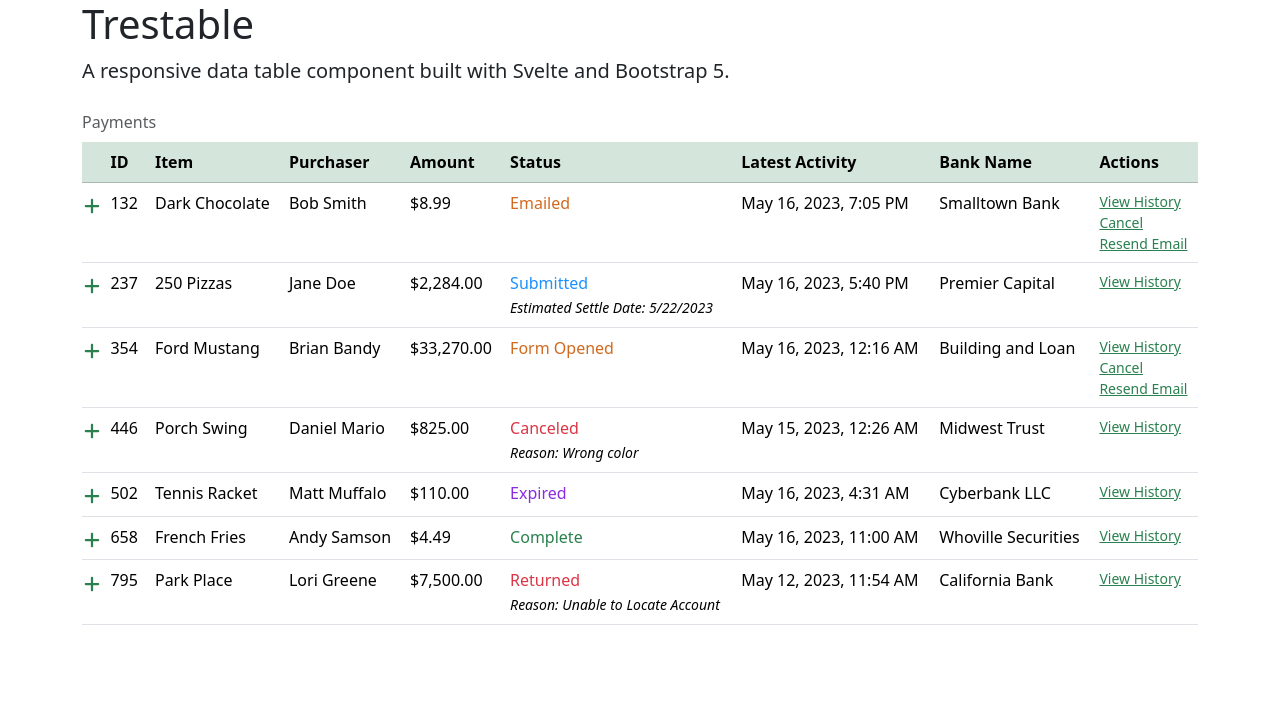
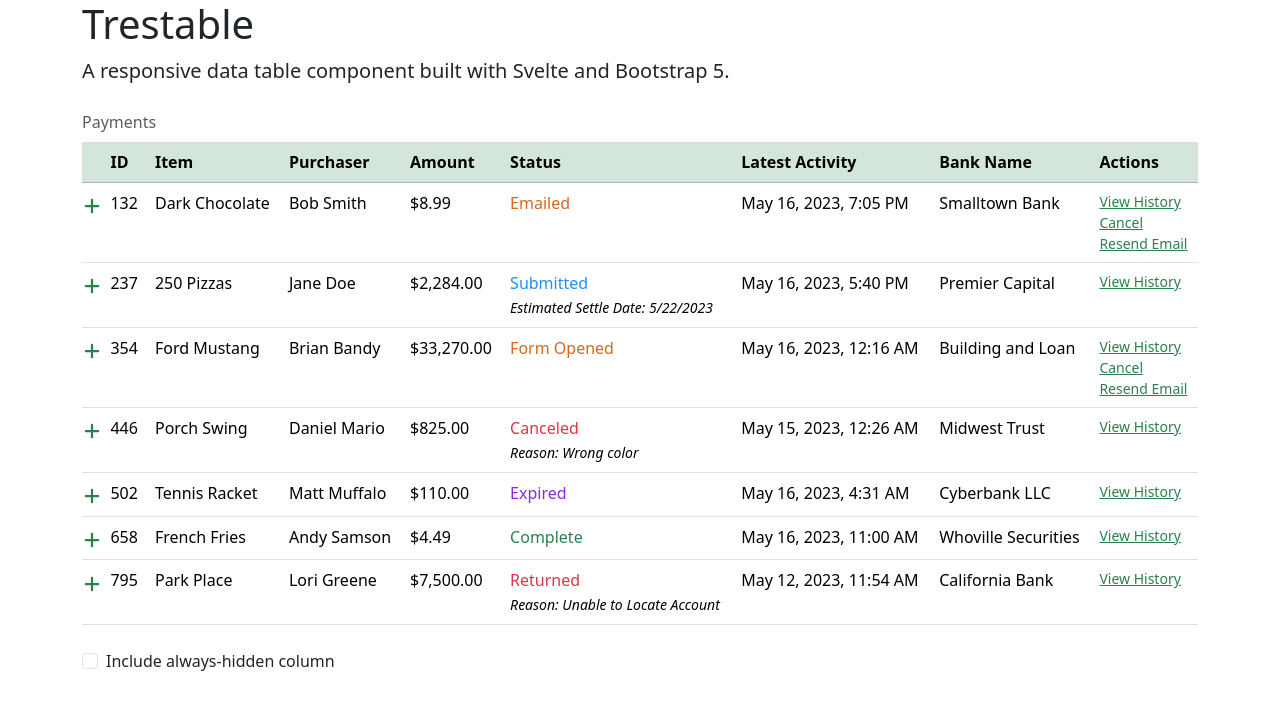
Before and after one commit to theodorejb/trestable, a SvelteKit app: page / in a window 1280 px wide. Shown: the top 710 px of the page. Built offline with nearby package versions, Linux system fonts and the light colour scheme.

Commit message:
Optionally include XXXL column in example table

```diff
--- a/src/routes/+page.svelte
+++ b/src/routes/+page.svelte
@@ -1,15 +1,12 @@
 <script lang="ts">
     import { exampleData } from "./exampleData.js";
     import type { Payment } from "./exampleData.js";
-    import type { TableOptions } from "$lib/types.js";
+    import type { Column, TableOptions } from "$lib/types.js";
     import Trestable from "$lib/Trestable.svelte";
     import PaymentStatus from "./PaymentStatus.svelte";
     import PaymentActions from "./PaymentActions.svelte";
 
-    let options: TableOptions<Payment> = {
-        class: "table caption-top",
-        data: exampleData,
-        columns: [
+    const columns: Column<Payment>[] = [
         {
             name: "ID",
             property: "id",
@@ -62,8 +59,21 @@
             tdClass: "text-nowrap small",
             component: PaymentActions,
         },
-        ],
+    ];
+
+    let options: TableOptions<Payment> = {
+        class: "table caption-top mb-4",
+        data: exampleData,
+        columns: [],
     };
+
+    let includeXxxlCol = false;
+
+    $: if (includeXxxlCol) {
+        options.columns = columns;
+    } else {
+        options.columns = columns.filter((c) => c.breakpoint !== "xxxl");
+    }
 
     function formatUSD(amount: number): string {
         const formatter = new Intl.NumberFormat("en-US", { style: "currency", currency: "USD" });
@@ -92,5 +102,16 @@
         <Trestable {options}>
             <caption>Payments</caption>
         </Trestable>
+
+        <div class="form-check">
+            <input
+                class="form-check-input"
+                type="checkbox"
+                id="includeXxxlCol"
+                bind:checked={includeXxxlCol}
+            />
+            <label class="form-check-label" for="includeXxxlCol">Include always-hidden column</label
+            >
+        </div>
     </div>
 </main>
```
Lines whose indentation alone changed are shown as unchanged.
